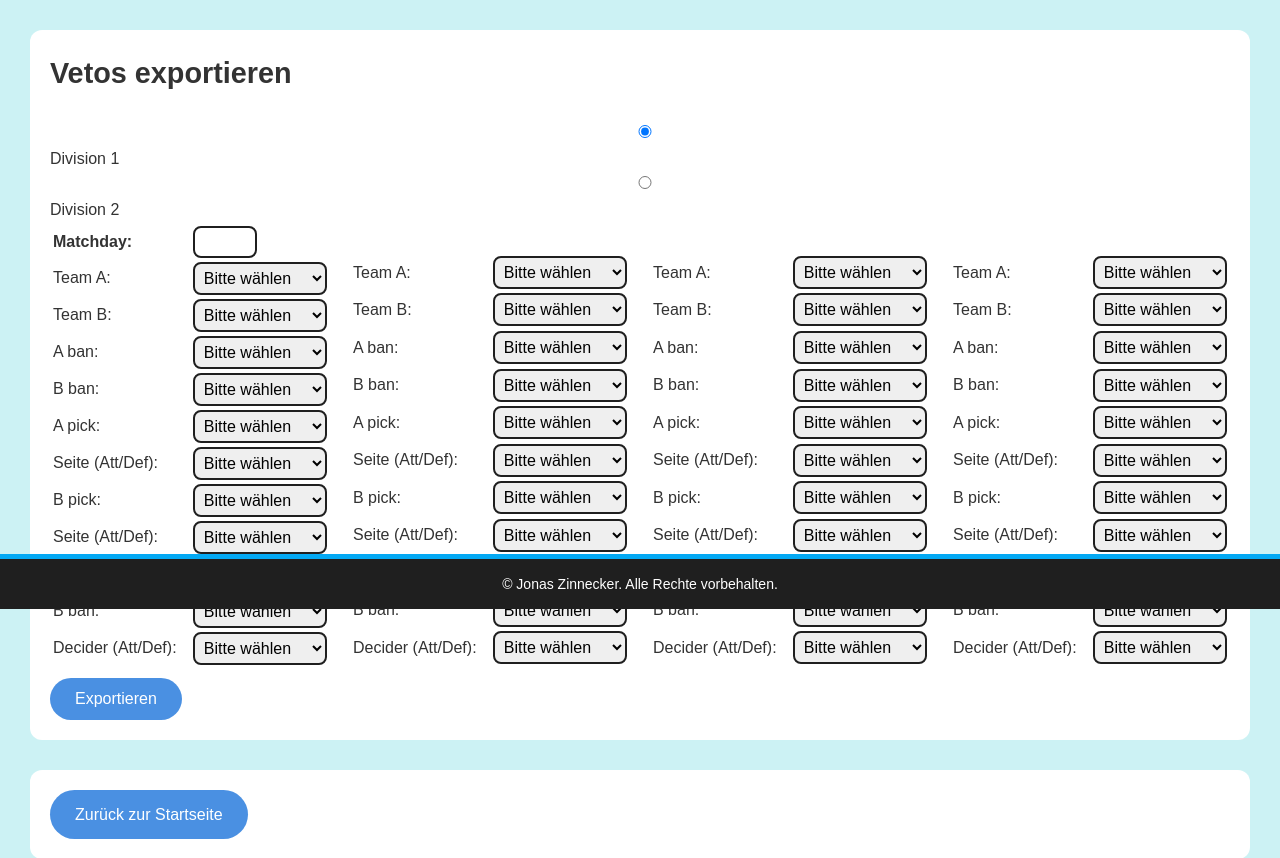
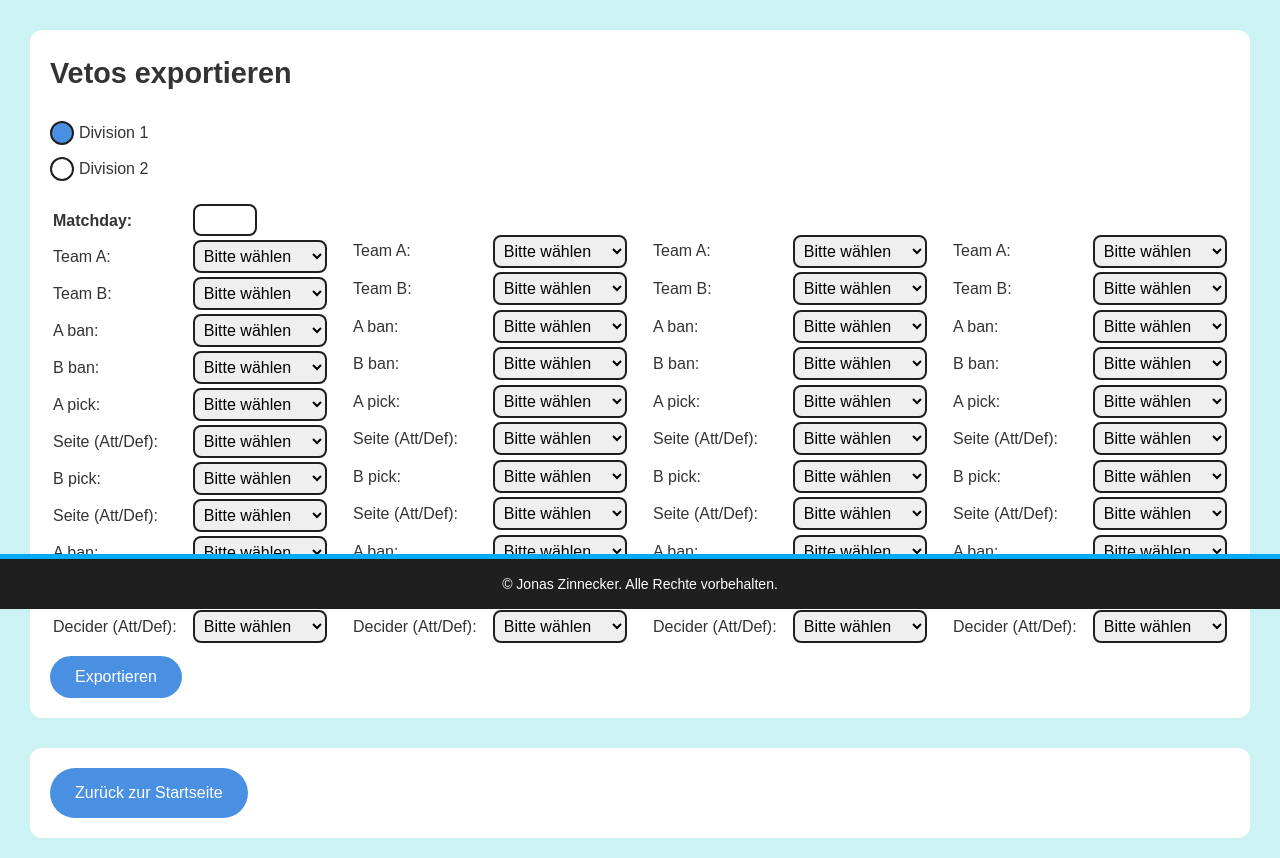
Before and after one commit to JonasZinne/Website, a Flask app: page /export_vetos in a window 1280 px wide. Shown: the part 191-1049 px from the top of the page. Run offline with Flask 3, Linux system fonts and the light colour scheme.

Commit message:
styled radiobuttons

```diff
--- a/static/css/styles.css
+++ b/static/css/styles.css
@@ -105,6 +105,31 @@ input:focus, select:focus{
     outline: none;
 }
 
+/* Radio Button */
+.radio-label {
+    display: flex;
+    align-items: center;
+    position: relative;
+    padding-bottom: 10px;
+}
+
+.radio-label input[type="radio"] {
+    opacity: 0;
+    position: absolute;
+}
+
+.radio-custom {
+    width: 20px;
+    height: 20px;
+    border: 2px solid #1f1f1f;
+    border-radius: 50%;
+    margin-right: 5px;
+}
+
+.radio-label input[type="radio"]:checked + .radio-custom {
+    background-color: #4a90e2;
+}
+
 /* Grid */
 .veto-grid {
     display: grid;
--- a/templates/export_vetos.html
+++ b/templates/export_vetos.html
@@ -7,12 +7,16 @@
         <h2>Vetos exportieren</h2>
 
         <!-- Auswahl Divison -->
-        <div>
-            <label>
-                <input type="radio" name="division" value="1" onclick="updateURLParameter('division', '1')" {% if division == '1' %}checked{% endif %}> Division 1
+        <div style="margin-bottom: 10px;">
+            <label class="radio-label">
+                <input type="radio" name="division" value="1" onclick="updateURLParameter('division', '1')" {% if division == '1' %}checked{% endif %}>
+                <span class="radio-custom"></span>
+                Division 1
             </label>
-            <label>
-                <input type="radio" name="division" value="2" onclick="updateURLParameter('division', '2')" {% if division == '2' %}checked{% endif %}> Division 2
+            <label class="radio-label">
+                <input type="radio" name="division" value="2" onclick="updateURLParameter('division', '2')" {% if division == '2' %}checked{% endif %}>
+                <span class="radio-custom"></span>
+                Division 2
             </label>
         </div>
 
```
